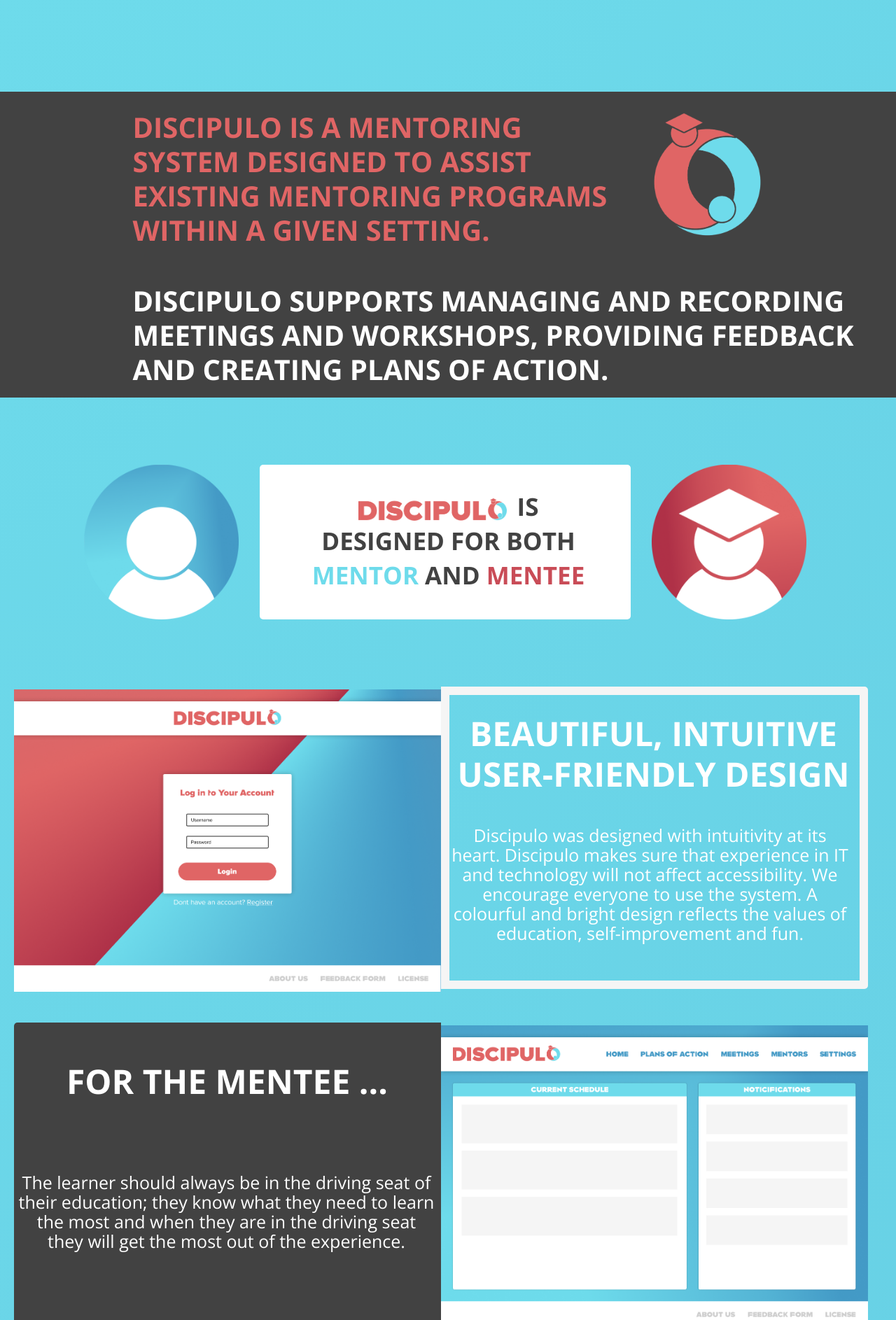
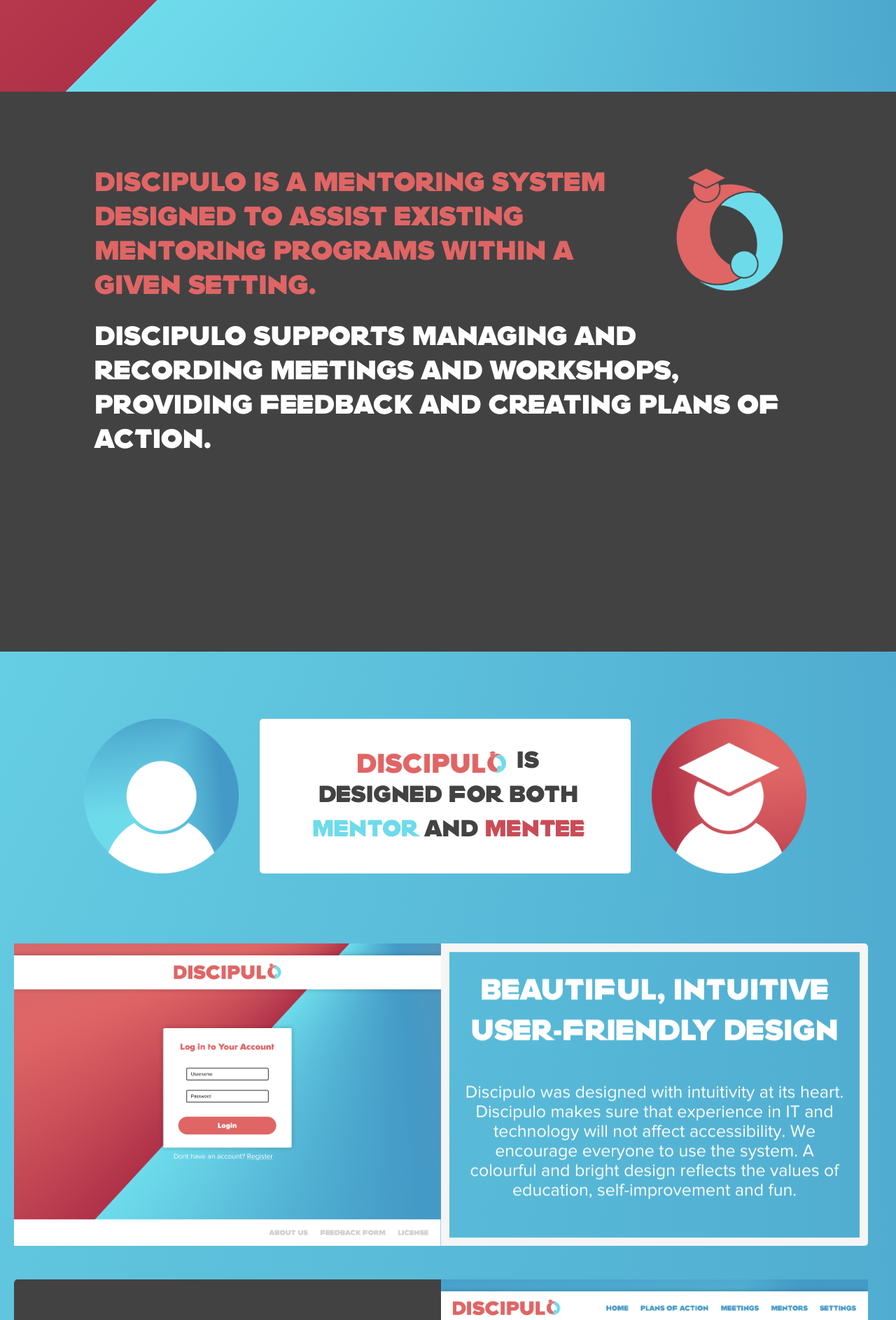
Before and after one commit to ffarham/mentorship-web-app, a React (Create React App) app in the folder client/: page / in a window 1280 px wide. Shown: the part 800-2686 px from the top of the page at 70% size. Built offline with nearby package versions, Linux system fonts and the light colour scheme.

Commit message:
landing page refined

```diff
--- a/client/src/assets/css/landingPage.css
+++ b/client/src/assets/css/landingPage.css
@@ -4,7 +4,8 @@ h3 {
 
 body {
 /* Backgrounds/Red-Blue */
-background: conic-gradient(from 243.55deg at 180.03% -10.07%, #AF3148 0deg, #E06565 41.62deg, #449AC6 41.62deg, #6EDBEB 360deg);
+font-family: 'Proxima-Nova-Black';
+background: conic-gradient(from 225deg at 90vw -16vh, #AF3148 0deg, #E06565 41.62deg, #449AC6 292.87deg, #6EDBEB 360deg);
 }
 
 .bar {
@@ -27,7 +28,7 @@ box-shadow: 0px 0px 20px rgba(0, 0, 0, 0.25);
 
 .lgText {
     /* REGISTER AND LOGIN*/
- /* font-family: Proxima Nova; */
+font-family: 'Proxima-Nova-Black';
 font-style: normal;
 font-weight: 900;
 font-size: 25px;
@@ -56,8 +57,10 @@ background-color: white;
 }
 
 .rec {
-    width: 1389px;
-    height: 437px;
+    padding: 60px;
+    width: 100vw;
+    /* height: 437px; */
+    height: 100vh;
     /* left: 0px;
     top: 1037px; */
 
@@ -136,8 +139,9 @@ background-color: white;
 left: 0px;
 top: 1037px;
     background: #424242; */
-    width: 923px;
-height: 247px;
+    width: 100%;
+    padding-top: 40px;
+/* height: 247px; */
 /* left: 4px;
 top: 1121px; */
 
@@ -152,11 +156,8 @@ align-items: center;
 color: #E06565;
 }
 .text2 {
-    width: 1129px;
-height: 200px;
-left: 604px;
-top: 1337px;
-
+    width: 100%;
+    padding-top: 20px;
 font-style: normal;
 font-weight: 900;
 font-size: 40px;
@@ -171,8 +172,10 @@ color: #FFFFFF;
 .txtbox1 {
     width: 610px;
 height: 432px;
-left: 1146px;
-top: 1931px;
+/* left: 1146px;
+top: 1931px; */
+padding-left: 20px;
+padding-right: 20px;
 
 border: 12px solid #F5F5F5;
 box-sizing: border-box;
@@ -187,13 +190,11 @@ top: 1931px;
 }
 
 .bold{
-    width: 613px;
+    width: 100%;
 height: 168px;
-margin-left: -15px;
-/* font-family: Proxima Nova; */
 font-style: normal;
 font-weight: 900;
-font-size: 48px;
+font-size: 44px;
 line-height: 58px;
 display: flex;
 align-items: center;
@@ -203,9 +204,9 @@ color: #FFFFFF;
 }
 
 .smltext {
-    width: 573px;
+    width: 100%;
 height: 204px;
-
+font-family: 'Proxima-Nova-Regular';
 font-style: normal;
 font-weight: normal;
 font-size: 25px;
@@ -223,6 +224,8 @@ height: 432px;
 margin-left:35px;
 /* left: 1146px;
 top: 1931px; */
+padding-left: 20px;
+padding-right: 20px;
 
 background: #424242;
 border-radius: 5px 0px 0px 5px;
@@ -234,12 +237,12 @@ height: 432px;
 }
 
 .bold2{
-    width: 713px;
+    width: 100%;
 height: 168px;
 margin-left: 75px;
 font-style: normal;
 font-weight: 900;
-font-size: 48px;
+font-size: 44px;
 line-height: 58px;
 display: flex;
 align-items: center;
@@ -249,10 +252,11 @@ color: #FFFFFF;
 }
 
 .smltext2 {
-    width: 597px;
+    width: 100%;
 height: 204px;
-margin-left: 5px;
+/* margin-left: 5px; */
 
+font-family: 'Proxima-Nova-Regular';
 font-style: normal;
 font-weight: normal;
 font-size: 25px;
@@ -331,3 +335,49 @@ color: #E06565;
       width: 100%;
     }
   }
+
+  @font-face {
+    font-family: "Proxima-Nova-Black";
+    src: url(../fonts/Proxima_Nova_Black.woff) format("truetype");
+}
+
+@font-face {
+    font-family: "Proxima-Nova-Regular";
+    src: url(../fonts/FontsFree-Net-proxima_nova_reg-webfont.woff) format("truetype");
+}
+
+.floating {
+    animation: floating 3s ease infinite;
+    will-change: transform; }
+    .floating:hover {
+      animation-play-state: running; }
+
+  .floating-lg {
+    animation: floating-lg 3s ease infinite; }
+
+  .floating-sm {
+    animation: floating-sm 3s ease infinite; }
+
+  @keyframes floating-lg {
+    0% {
+      transform: translateY(0px); }
+    50% {
+      transform: translateY(15px); }
+    100% {
+      transform: translateY(0px); } }
+
+  @keyframes floating {
+    0% {
+      transform: translateY(0px); }
+    50% {
+      transform: translateY(10px); }
+    100% {
+      transform: translateY(0px); } }
+
+  @keyframes floating-sm {
+    0% {
+      transform: translateY(0px); }
+    50% {
+      transform: translateY(5px); }
+    100% {
+      transform: translateY(0px); } }
--- a/client/src/components/Landing.js
+++ b/client/src/components/Landing.js
@@ -129,7 +129,7 @@ class Landing extends React.Component {
                     src={require("assets/img/LandingPage/Pages/Log In + Registration/Log In-1.png")}
                   />
 
-                  <div className="txtbox1">
+                  <div className="txtbox1 floating img-fluid">
                     <span className="bold">BEAUTIFUL, INTUITIVE USER-FRIENDLY DESIGN</span>
                     <span className="smltext">Discipulo was designed with intuitivity at its heart.
                     Discipulo makes sure that experience in IT and technology will not affect
@@ -142,7 +142,7 @@ class Landing extends React.Component {
                 {/* subsection */}
                 <Row className="row-grid align-items-center">
 
-                <div className="txtbox2">
+                <div className="txtbox2 floating img-fluid">
                     <span className="bold2">FOR THE MENTEE ...</span>
                     <span className="smltext2"> The learner should always be in the driving seat of their education; they know what they need to learn the most and when they are in the driving seat they will get the most out of the experience. </span>
                 </div>
@@ -162,7 +162,7 @@ class Landing extends React.Component {
                     src={require("assets/img/LandingPage/Pages/Mentor/Meetings-1.png")}
                     />
 
-                    <div className="txtbox1">
+                    <div className="txtbox1 floating img-fluid">
                     <span className="bold">... IN HARMONY WITH THE MENTOR</span>
                     <span className="smltext">The mentee is not the only one who wins in a
                     mentoring system. Mentors are always surprised in the leadership skills they can develop
--- a/client/src/components/Navs/LandingNav.js
+++ b/client/src/components/Navs/LandingNav.js
@@ -56,12 +56,12 @@ function LandingNav({ activeView }) {
                     <Nav className="ml-lg-auto" navbar>
                     <NavItem>
                         <NavLink href="" onClick={() => {history.push("/login")}}>
-                        {activeView === "login" ? <span className="text-info">Login</span> : <span className="lgText">Login</span>}
+                        {activeView === "login" ? <span className="text-info">Login</span> : <span className="lgText">LOGIN</span>}
                         </NavLink>
                     </NavItem>
                     <NavItem>
                         <NavLink href="" onClick={() => {history.push("/register")}}>
-                        {activeView === "register" ? <span className="text-info">Register</span> : <span className="lgText">Register</span>}
+                        {activeView === "register" ? <span className="text-info">Register</span> : <span className="lgText">REGISTER</span>}
                         </NavLink>
                     </NavItem>
                     </Nav>
```
Also changed, not shown: client/src/assets/fonts/FontsFree-Net-proxima_nova_reg-webfont.woff (added), client/src/assets/fonts/Proxima_Nova_Black.woff (added). Lines whose indentation alone changed are shown as unchanged.
